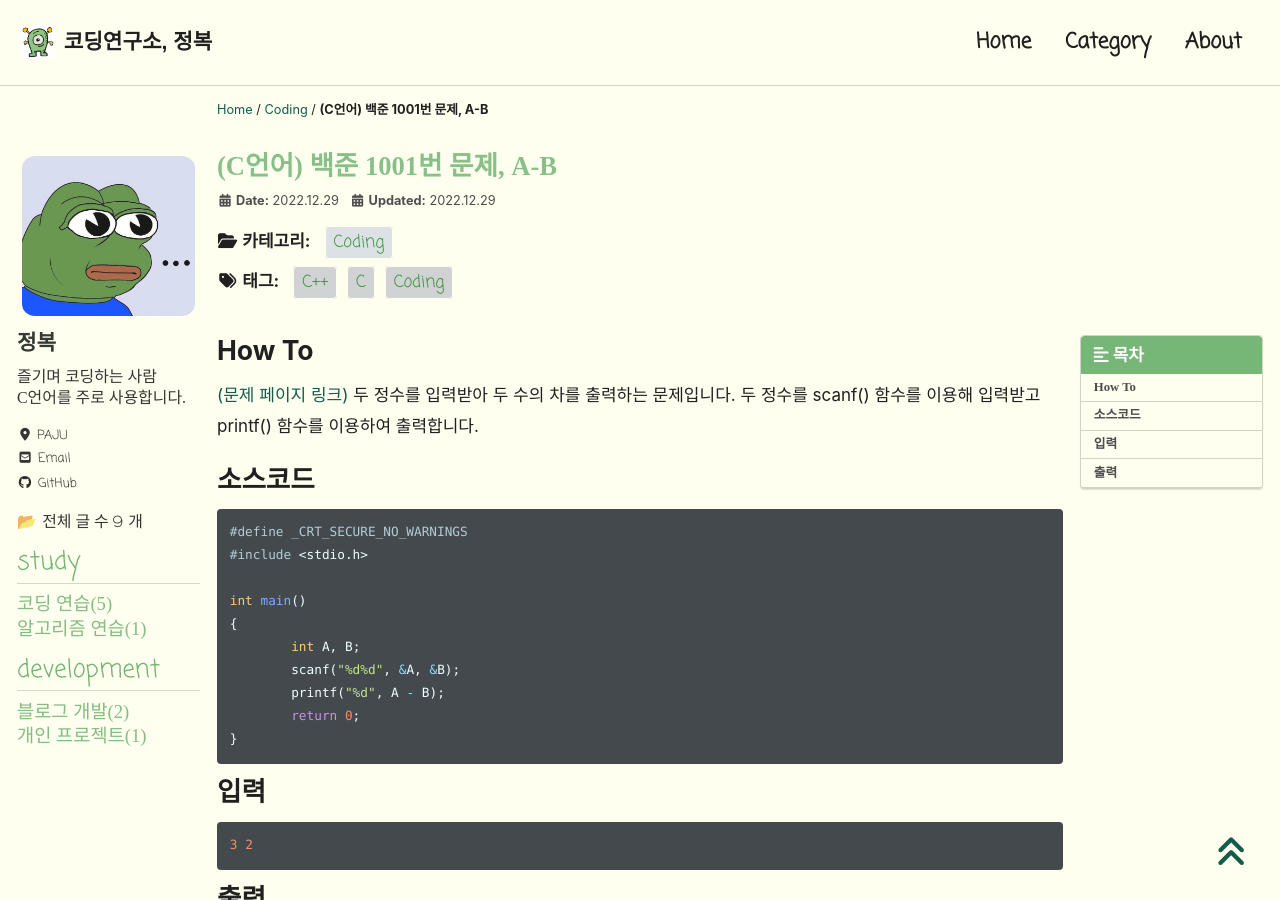
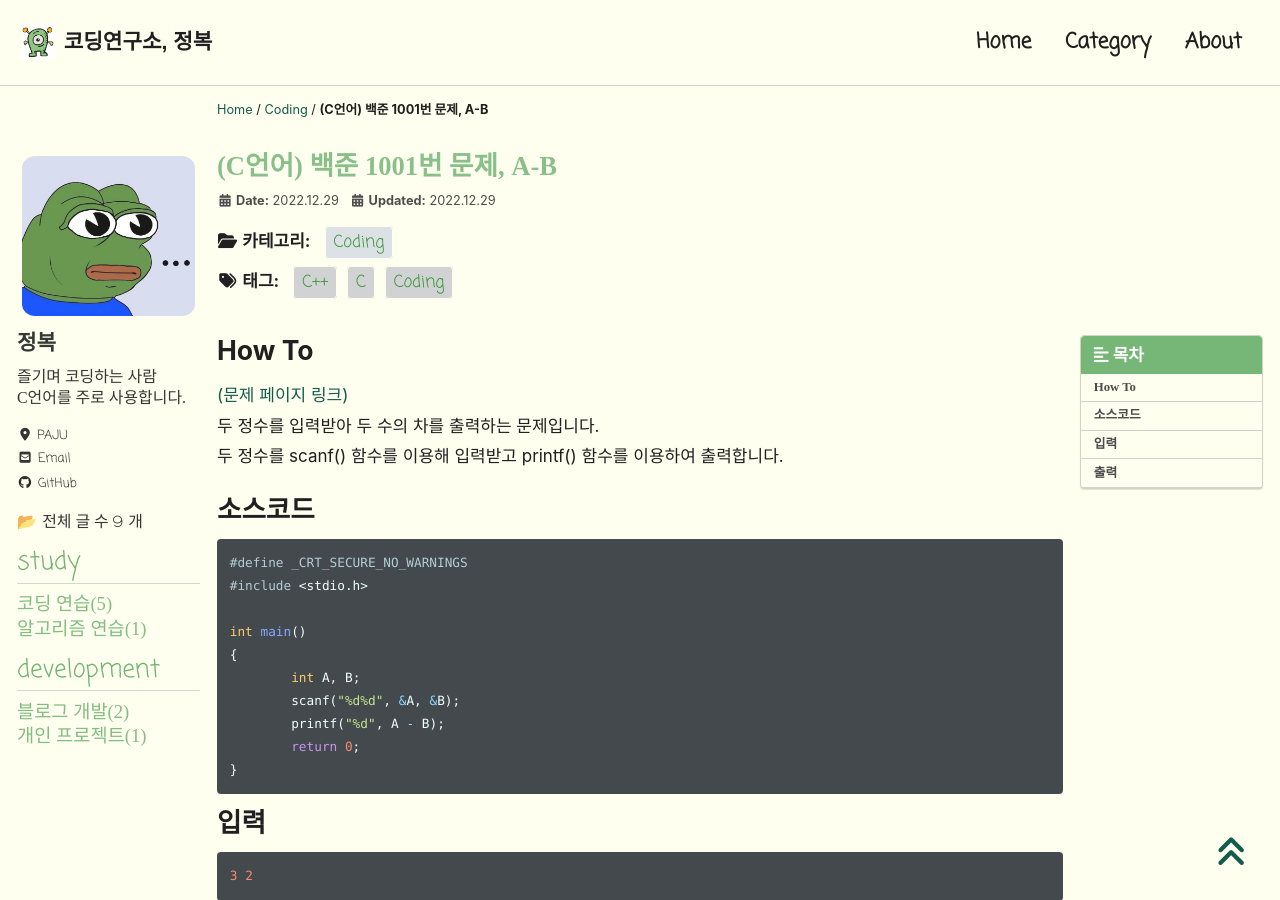
Before and after one commit to JBL28/jbl28.github.io, a Jekyll site: the page built from _posts/Coding/2022-12-29-BJ1001.md, in a window 1280 px wide and 900 px high. Built offline with Jekyll 4.4.1, drawn with Linux system fonts in a browser that asks for light colours; cached includes are drawn as plain includes; nearby versions of some CDN libraries; some web fonts are replaced; comment, search, counter and statistics services are not loaded.

Commit message:
Update 2022-12-29-BJ1001.md

````diff
--- a/_posts/Coding/2022-12-29-BJ1001.md
+++ b/_posts/Coding/2022-12-29-BJ1001.md
@@ -16,9 +16,9 @@ last_modified_at: 2022-12-29
 ---
 
 # How To
-[(문제 페이지 링크)](https://www.acmicpc.net/problem/1001)
-두 정수를 입력받아 두 수의 차를 출력하는 문제입니다.
-두 정수를 scanf() 함수를 이용해 입력받고 printf() 함수를 이용하여 출력합니다.
+[(문제 페이지 링크)](https://www.acmicpc.net/problem/1001)<br>
+두 정수를 입력받아 두 수의 차를 출력하는 문제입니다.<br>
+두 정수를 scanf() 함수를 이용해 입력받고 printf() 함수를 이용하여 출력합니다.<br>
 
 # 소스코드
 ```cpp
````
